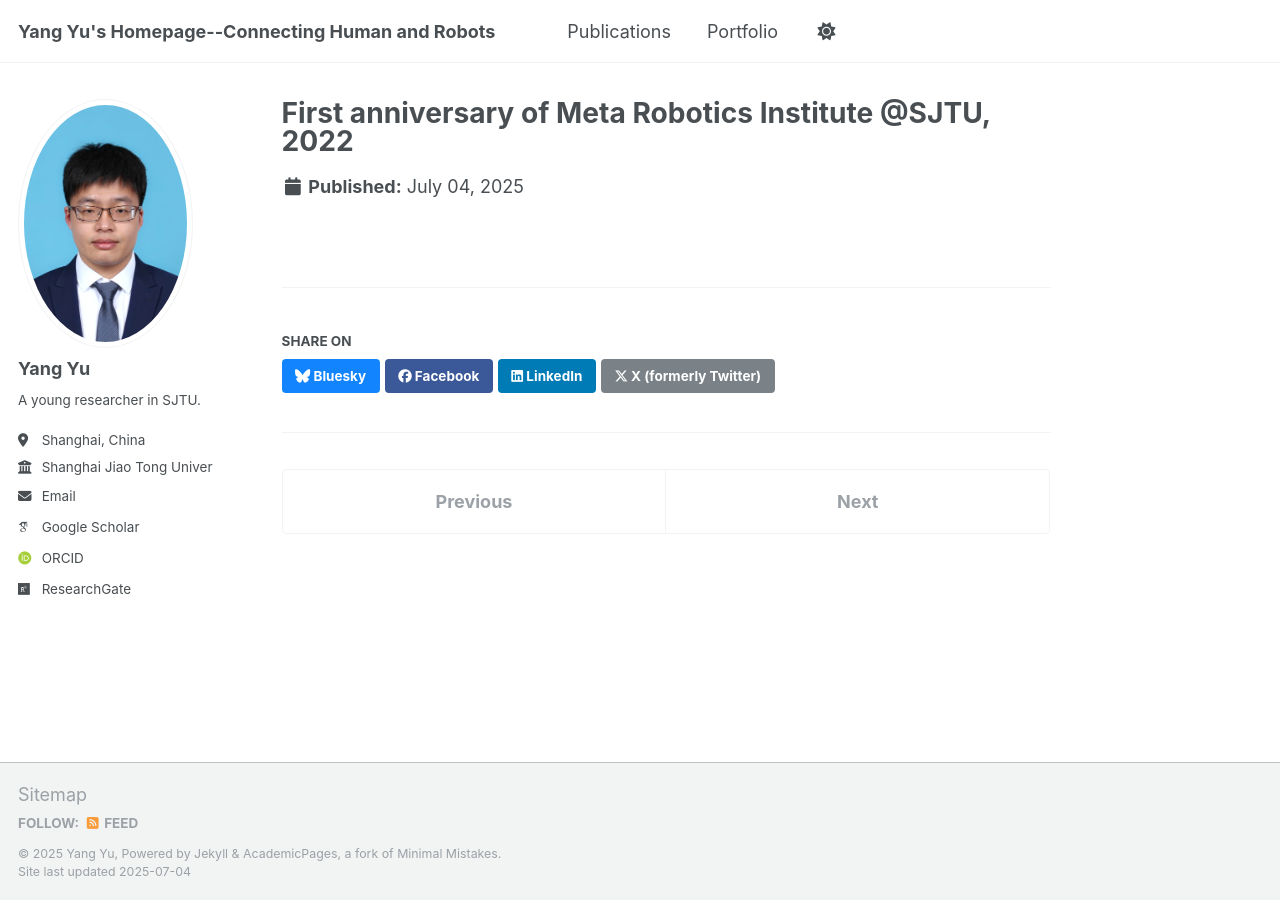
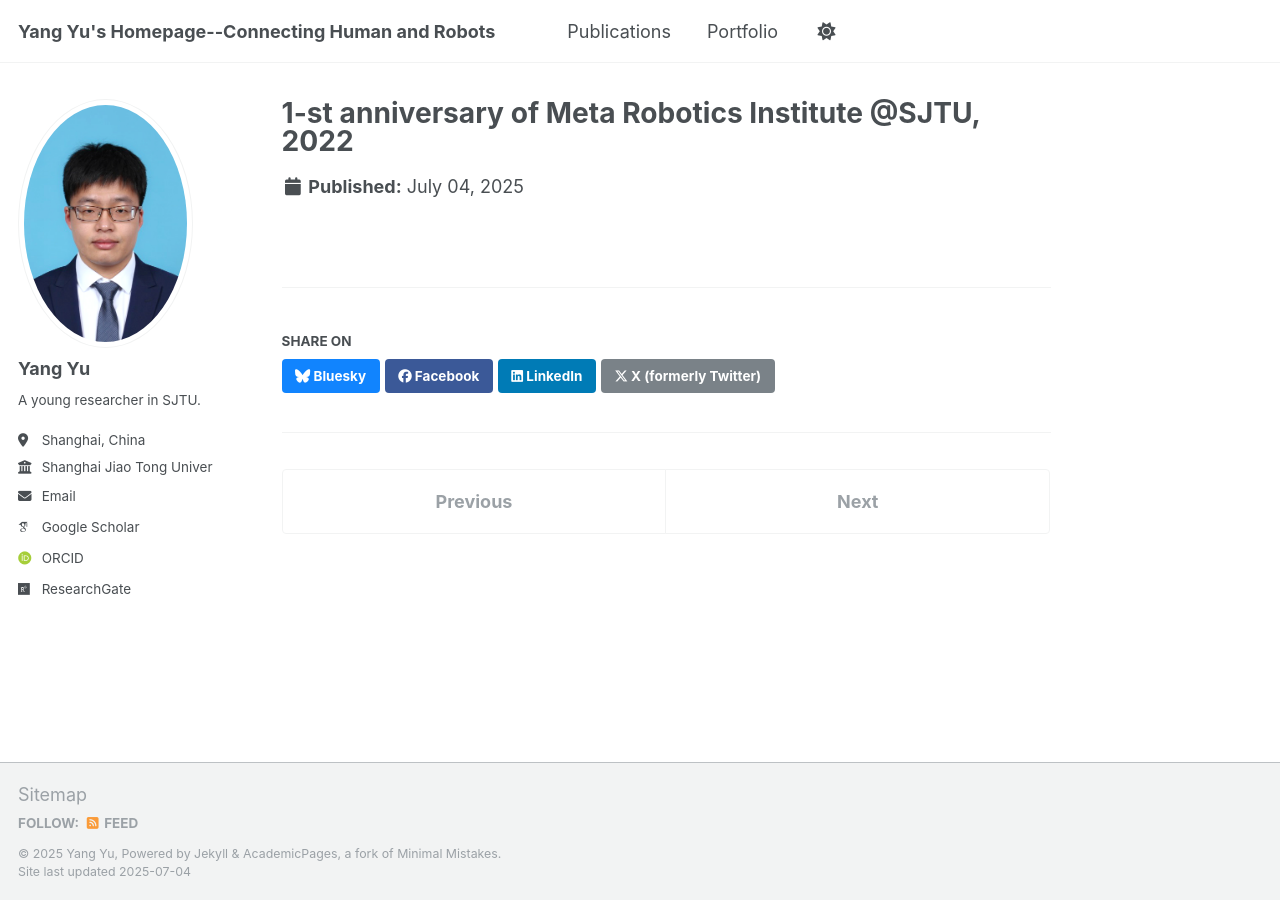
Before and after one commit to Yu-SJTUMRI/Yu-SJTUMRI.github.io, a Jekyll site: the page built from _portfolio/MRI2022.md, in a window 1280 px wide. Built offline with Jekyll 4.4.1, drawn with Linux system fonts in a browser that asks for light colours; some web fonts are replaced; a script that is not in the unit is left out.

Commit message:
Update MRI2022.md

```diff
--- a/_portfolio/MRI2022.md
+++ b/_portfolio/MRI2022.md
@@ -1,5 +1,5 @@
 ---
-title: "First anniversary of Meta Robotics Institute @SJTU, 2022"
+title: "1-st anniversary of Meta Robotics Institute @SJTU, 2022"
 excerpt: "We celebrate the 1-st anniversary of Meta Robotics Institute @SJTU<br/><img src='/images/portfolio/MRI2022.png'>"
 collection: portfolio
 ---
```
